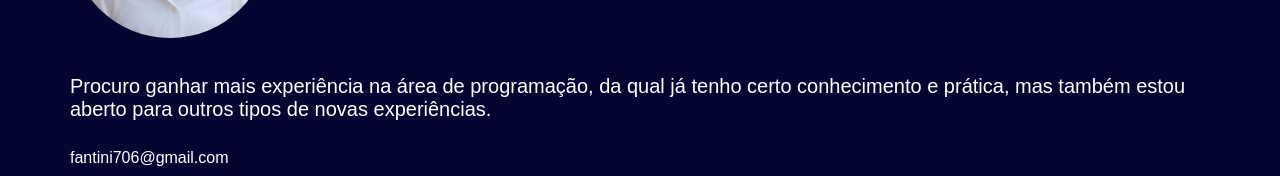
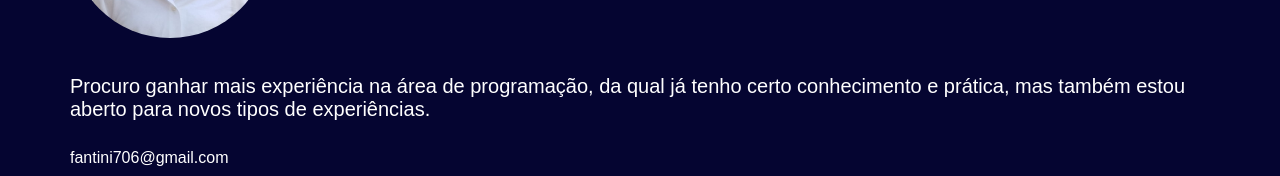
Before and after one commit to FantiniTxT/Curriculum-Vitae.github.io, a plain HTML site: page index.html in a window 1280 px wide. Shown: the part 256-432 px from the top of the page. Drawn offline with Linux system fonts and the light colour scheme.

Commit message:
Update index.html

```diff
--- a/index.html
+++ b/index.html
@@ -21,7 +21,7 @@
         <div class="foto"><img src="foto.jpg"></div>
         <br>
         <div class="apresentacao">
-            <p>Procuro ganhar mais experiência na área de programação, da qual já tenho certo conhecimento e prática, mas também estou aberto para outros tipos de novas experiências.</p>
+            <p>Procuro ganhar mais experiência na área de programação, da qual já tenho certo conhecimento e prática, mas também estou aberto para novos tipos de experiências.</p>
         </div>
         <br>
         <div class="email"><p><a href="mailto:fantini706@gmail.com">fantini706@gmail.com</a></p></div>
```
